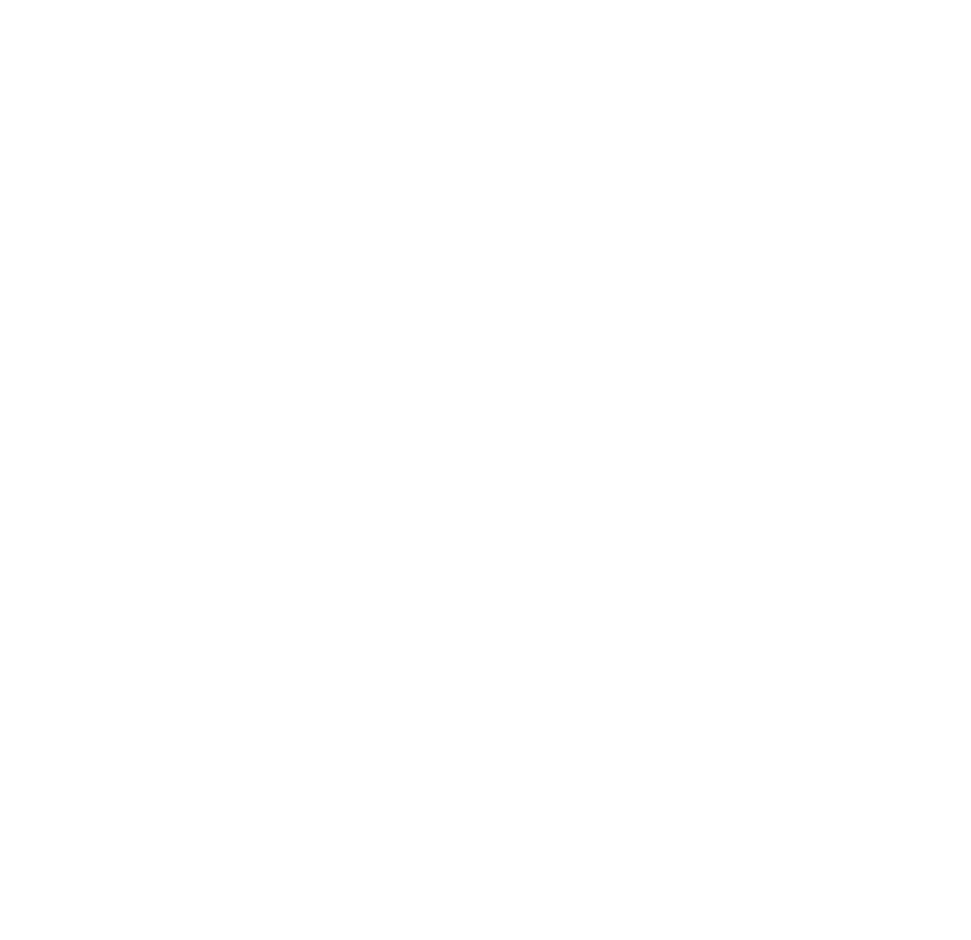
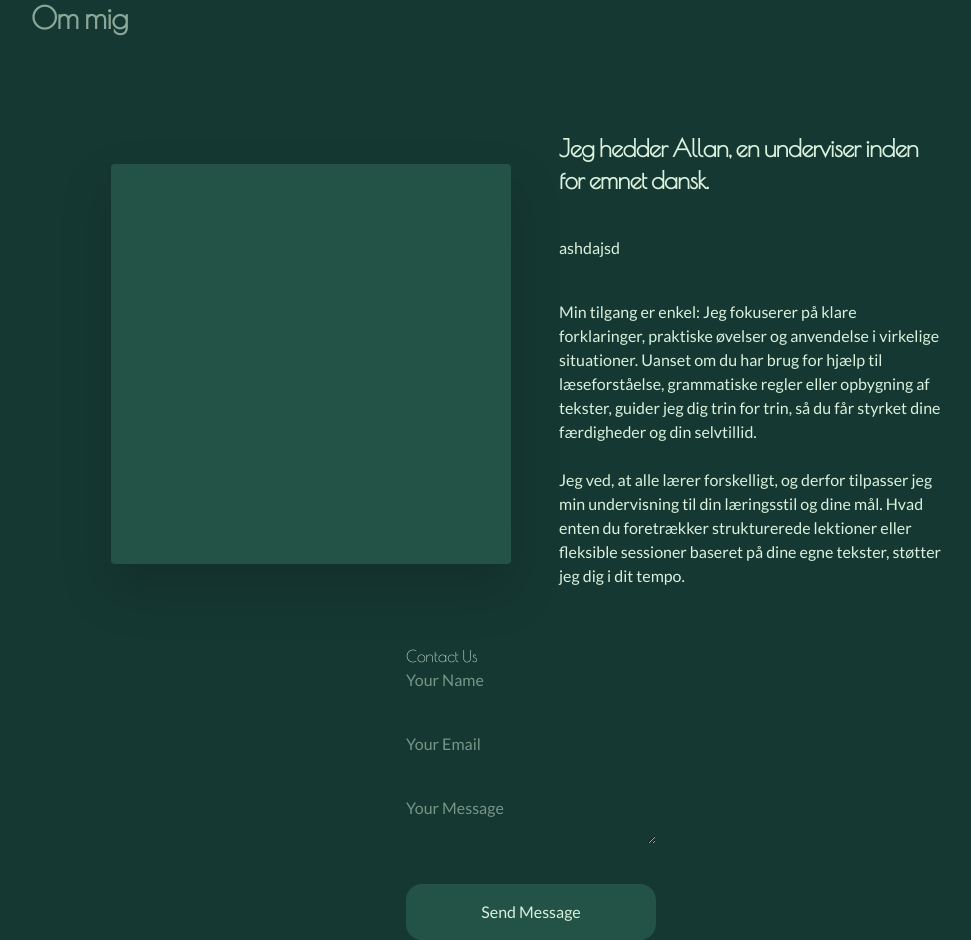
Before and after one commit to AndrxB/forstaa-alt, a Next.js app: page /om-mig in a window 1280 px wide. Shown: the part 360-1300 px from the top of the page, without its empty margins (109-1080 px from the left). Before the commit the page ends 800 px from the top, so only its background shows below. Built offline with nearby package versions, Linux system fonts and the light colour scheme.

Commit message:
added mail support, styling next

```diff
--- /dev/null
+++ b/app/api/send-email/route.js
@@ -0,0 +1,41 @@
+import nodemailer from 'nodemailer';
+import { NextResponse } from 'next/server';
+
+// Export the POST method as a named export
+export async function POST(req) {
+  const { name, email, message } = await req.json(); // Assumes you're sending a JSON payload
+
+  // Ensure the fields are provided
+  if (!name || !email || !message) {
+    return NextResponse.json({ message: 'Missing required fields' }, { status: 400 });
+  }
+
+  // Create a transporter using your email service credentials
+  let transporter = nodemailer.createTransport({
+    service: 'gmail', // Or use your chosen SMTP service
+    auth: {
+      user: process.env.EMAIL_USER, // Your email address from .env.local
+      pass: process.env.EMAIL_PASS, // Your email password or app-specific password
+    },
+  });
+
+  // Set up email data
+  let mailOptions = {
+    from: email, // The sender's email
+    to: process.env.EMAIL_USER, // Your email address where you want to receive messages
+    subject: `Message from ${name}`, // Subject of the email
+    text: message, // The message content
+  };
+
+  try {
+    // Send the email
+    await transporter.sendMail(mailOptions);
+    return NextResponse.json({ message: 'Email sent successfully' }, { status: 200 });
+  } catch (error) {
+    console.error(error);
+    return NextResponse.json(
+      { message: 'Error sending email', error: error.message },
+      { status: 500 }
+    );
+  }
+}
--- a/app/globals.css
+++ b/app/globals.css
@@ -1,30 +1,20 @@
 @import "tailwindcss";
 
 :root {
-  --background: #2C3930;
-  --foreground: #3F4F44;
-  --text: #DCD7C9;
+  --primary: #163832;
+  --secondary: #0B2B26;
+  --text: #DAF1DE;
+  --foreground: #235347;
+  --accent: #8EB69B;
+  --detail: #051F20;
   --font-sans: var(--font-geist-sans);
   --font-mono: var(--font-geist-mono);
 }
 
-@theme inline {
-  --color-background: var(--background);
-  --color-foreground: var(--foreground);
-  --font-sans: var(--font-geist-sans);
-  --font-mono: var(--font-geist-mono);
-}
-
-@media (prefers-color-scheme: dark) {
-  :root {
-    --background: #54473F;
-    --foreground: #2C3930;
-    --text: #DCD7C9;
-  }
-}
-
 body {
   font-family: var(--font-lato), sans-serif;
+  background-color: var(--primary);
+  color: var(--text);
 }
 
 h1, h2, h3, h4, h5, h6 {
@@ -35,11 +25,10 @@ p, li, div {
   font-family: var(--font-lato), sans-serif;
 }
 
-
 button {
   background-color: var(--foreground);
-  padding: 10px;
-  border-radius: 7.5px;
+  padding: 1rem;
+  border-radius: 1em;
   font-family: var(--font-sans); /* Only using the Google font, no fallback */
 }
 
@@ -48,10 +37,10 @@ button:hover {
   filter: saturate(0.1);
 }
 
-/* Ensure that the dark theme styles work */
-@media (prefers-color-scheme: dark) {
-  body {
-    background-color: var(--background);
-    color: var(--text);
-  }
+#primary {
+  background-color: var(--primary);
 }
+
+#foreground {
+  background-color: var(--foreground);
+}
--- a/app/om-mig/page.tsx
+++ b/app/om-mig/page.tsx
@@ -1,11 +1,34 @@
 "use client"
 
 import { Header } from "@/packages/ui/header"
+import { Section, Section2Col } from "@/packages/ui/section"
+import { H1, H3 } from "@/packages/ui/typography"
+import text from '@/packages/json/aboutme.json'
+import Contact from "@/packages/components/contact"
 
 export default function OmMig() {
     return(
-        <Header>
-            not Implemented
-        </Header>
+        <>
+            <Header />
+
+            <main className='relative flex flex-col mt-50 h-screen mx-[20px] items-center gap-10'>
+                <Section
+                    divider={{position: "start"}}
+                    title="Om mig"
+                    outerClassName="mt-10 max-w-[1000px]"
+                    className="flex flex-wrap gap-10 items-start justify-center"
+                >
+                    <div className="p-2 rounded min-w-[400px] self-center min-h-[400px] drop-shadow-2xl my-10" id="foreground">
+
+                    </div>
+                    <div className="flex flex-col p-2 rounded gap-10 min-w-[250px] max-w-[400px]">
+                        <H3>Jeg hedder Allan, en underviser inden for emnet dansk.</H3>
+                        <span>ashdajsd</span>
+                        <span className="whitespace-pre-line">{text.info.text}</span>
+                    </div>
+                </Section>
+                <Contact />
+            </main>
+        </>
     )
 }
--- a/app/page.tsx
+++ b/app/page.tsx
@@ -13,7 +13,7 @@ export default function Home() {
       </Header>
 
       <main className='relative flex flex-col mt-50 h-screen mx-[20px] items-center gap-10'>
-        <Section >
+        <Section className='flex-col'>
           <H1 className='text-center text-clip'>{text.frontpage.threepillartitle}</H1>
           <Section3Col
 
--- a/package.json
+++ b/package.json
@@ -12,19 +12,21 @@
     "clsx": "^2.1.1",
     "mysql2": "^3.13.0",
     "next": "15.2.1",
+    "nodemailer": "^6.10.0",
+    "postcss": "^8.5.3",
     "react": "^19.0.0",
     "react-dom": "^19.0.0",
     "tailwind-merge": "^3.0.2"
   },
   "devDependencies": {
     "@eslint/eslintrc": "^3",
-    "@tailwindcss/postcss": "^4",
+    "@tailwindcss/postcss": "^4.0.14",
     "@types/node": "^20",
     "@types/react": "^19",
     "@types/react-dom": "^19",
     "eslint": "^9",
     "eslint-config-next": "15.2.1",
-    "tailwindcss": "^4",
+    "tailwindcss": "^4.0.14",
     "typescript": "^5"
   }
 }
--- /dev/null
+++ b/packages/components/contact.tsx
@@ -0,0 +1,68 @@
+import { useState, ChangeEvent, FormEvent } from 'react';
+
+export default function Contact() {
+  const [formData, setFormData] = useState({ name: '', email: '', message: '' });
+  const [status, setStatus] = useState('');
+
+  const handleChange = (e: ChangeEvent<HTMLInputElement | HTMLTextAreaElement>) => {
+    const { name, value } = e.target;
+    setFormData((prevData) => ({ ...prevData, [name]: value }));
+  };
+
+  const handleSubmit = async (e: FormEvent<HTMLFormElement>) => {
+    e.preventDefault();
+    setStatus('Sending...');
+
+    try {
+      const response = await fetch('/api/send-email', {
+        method: 'POST',
+        headers: {
+          'Content-Type': 'application/json',
+        },
+        body: JSON.stringify(formData),
+      });
+
+      const data = await response.json();
+      if (response.ok) {
+        setStatus('Message sent successfully!');
+      } else {
+        setStatus(`Error: ${data.message}`);
+      }
+    } catch (error) {
+      setStatus(`Error sending email: ${error}`);
+    }
+  };
+
+  return (
+    <div className="max-w-[250px] min-w-[250px]">
+      <h1>Contact Us</h1>
+      <form onSubmit={handleSubmit} className="flex flex-col gap-10">
+        <input
+          type="text"
+          name="name"
+          placeholder="Your Name"
+          value={formData.name}
+          onChange={handleChange}
+          required
+        />
+        <input
+          type="email"
+          name="email"
+          placeholder="Your Email"
+          value={formData.email}
+          onChange={handleChange}
+          required
+        />
+        <textarea
+          name="message"
+          placeholder="Your Message"
+          value={formData.message}
+          onChange={handleChange}
+          required
+        />
+        <button type="submit">Send Message</button>
+      </form>
+      {status && <p>{status}</p>}
+    </div>
+  );
+}
--- /dev/null
+++ b/packages/json/aboutme.json
@@ -0,0 +1,5 @@
+{
+    "info" : {
+        "text" : "Min tilgang er enkel: Jeg fokuserer på klare forklaringer, praktiske øvelser og anvendelse i virkelige situationer. Uanset om du har brug for hjælp til læseforståelse, grammatiske regler eller opbygning af tekster, guider jeg dig trin for trin, så du får styrket dine færdigheder og din selvtillid.\n\nJeg ved, at alle lærer forskelligt, og derfor tilpasser jeg min undervisning til din læringsstil og dine mål. Hvad enten du foretrækker strukturerede lektioner eller fleksible sessioner baseret på dine egne tekster, støtter jeg dig i dit tempo."
+    }
+}
--- a/packages/ui/header.tsx
+++ b/packages/ui/header.tsx
@@ -15,7 +15,9 @@ export const Header = ({children, className} : HeaderProps) => {
                     <div>link</div>
                 </div>
                 <div className='text-[50px] z-999 w-full items-center absolute left-1/2 -translate-y-10 -translate-x-1/2 flex flex-col max-[768px]:items-start px-[20px]'>
-                    <H1 href="/">Forstå Alt</H1>
+                    <A href="/">
+                        <H1>Forstå Alt</H1>
+                    </A>
                     <div className='flex flex-row text-[15px] w-1/2 justify-center gap-4 text-center max-[768px]:collapse'>
                         <A className='cursor-pointer hover:font-bold' href='/services'>Services</A>
                         <A className='cursor-pointer hover:font-bold' href='/coaching'>Coaching</A>
--- a/packages/ui/section.tsx
+++ b/packages/ui/section.tsx
@@ -13,6 +13,7 @@ type SectionProps = {
     className?: string;
     divider?: DividerProps;
     children?: React.ReactNode;
+    outerClassName?: string;
 }
 
 export const Section = ( {
@@ -20,10 +21,11 @@ export const Section = ( {
     subtitle,
     divider,
     className,
-    children
+    children,
+    outerClassName
 } : SectionProps ) => {
     return (
-        <div className="relative flex flex-col gap-20 w-auto min-[1024px]:w-[1024px]">
+        <div className={cn("relative flex flex-col gap-20 w-auto min-[1024px]:w-[1024px]", outerClassName)}>
             <div className="gap-5 flex flex-col">
                 {divider?.position === "start" && <Divider className={divider.className}/>}
                 <div >
@@ -31,7 +33,7 @@ export const Section = ( {
                     <H5>{subtitle}</H5>
                 </div>
             </div>
-            <div className={cn("flex flex-col items-center justify-center", className)}>{children}</div>
+            <div className={cn("flex items-center justify-center", className)}>{children}</div>
             {divider?.position === "end" && <Divider className={divider.className}/>}
         </div>
     )
--- a/tsconfig.json
+++ b/tsconfig.json
@@ -22,6 +22,6 @@
       "@/*": ["./*"]
     }
   },
-  "include": ["next-env.d.ts", "**/*.ts", "**/*.tsx", ".next/types/**/*.ts"],
+  "include": ["next-env.d.ts", "**/*.ts", "**/*.tsx", ".next/types/**/*.ts", "app/api/send-email/route.js"],
   "exclude": ["node_modules"]
 }
```
Also changed, not shown: packages/components/collapseableMenu.tsx (+9 -5 lines), packages/components/contactServer.tsx (deleted, +0 -54 lines), 2 other files (tests, documents, lock files or other folders).
